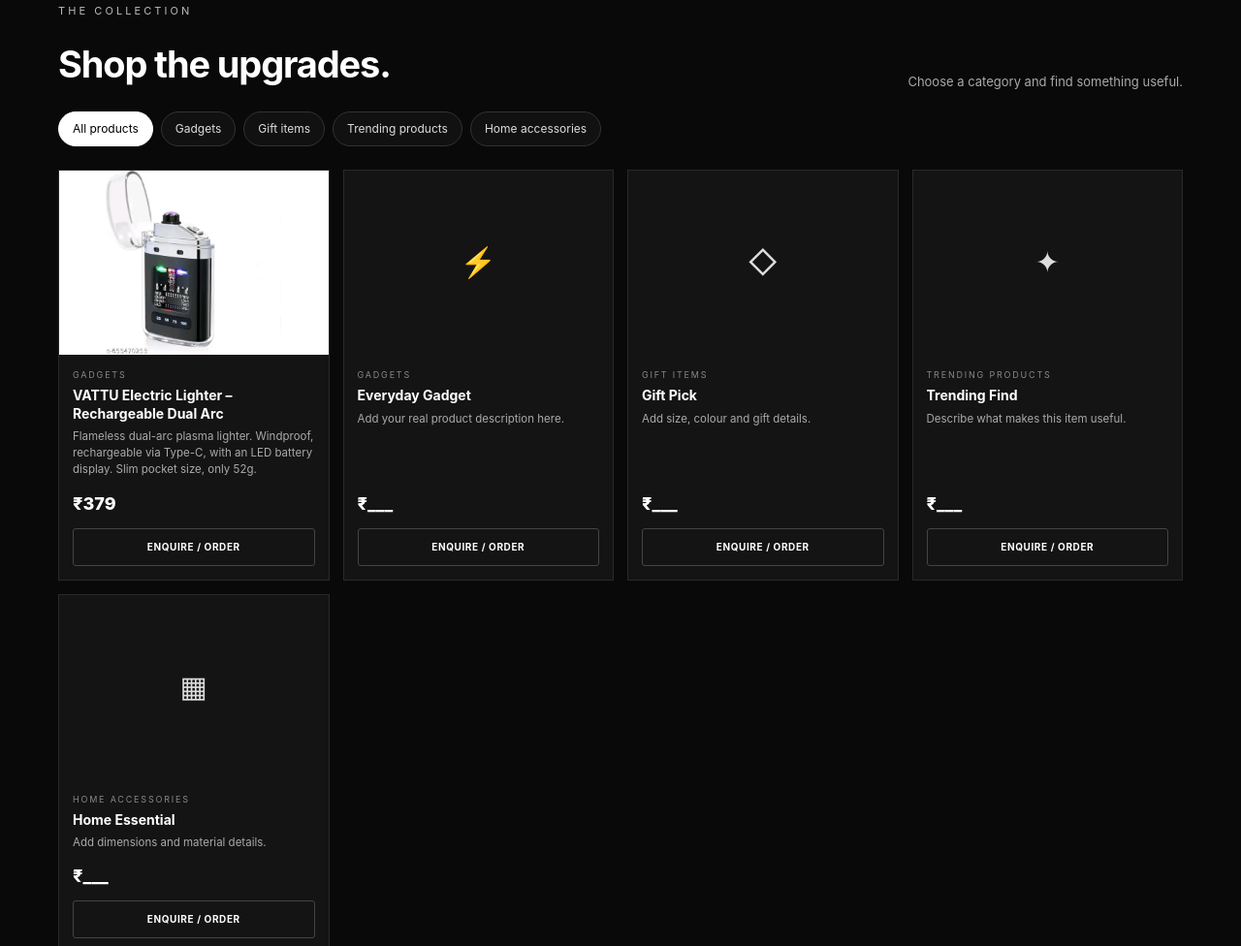
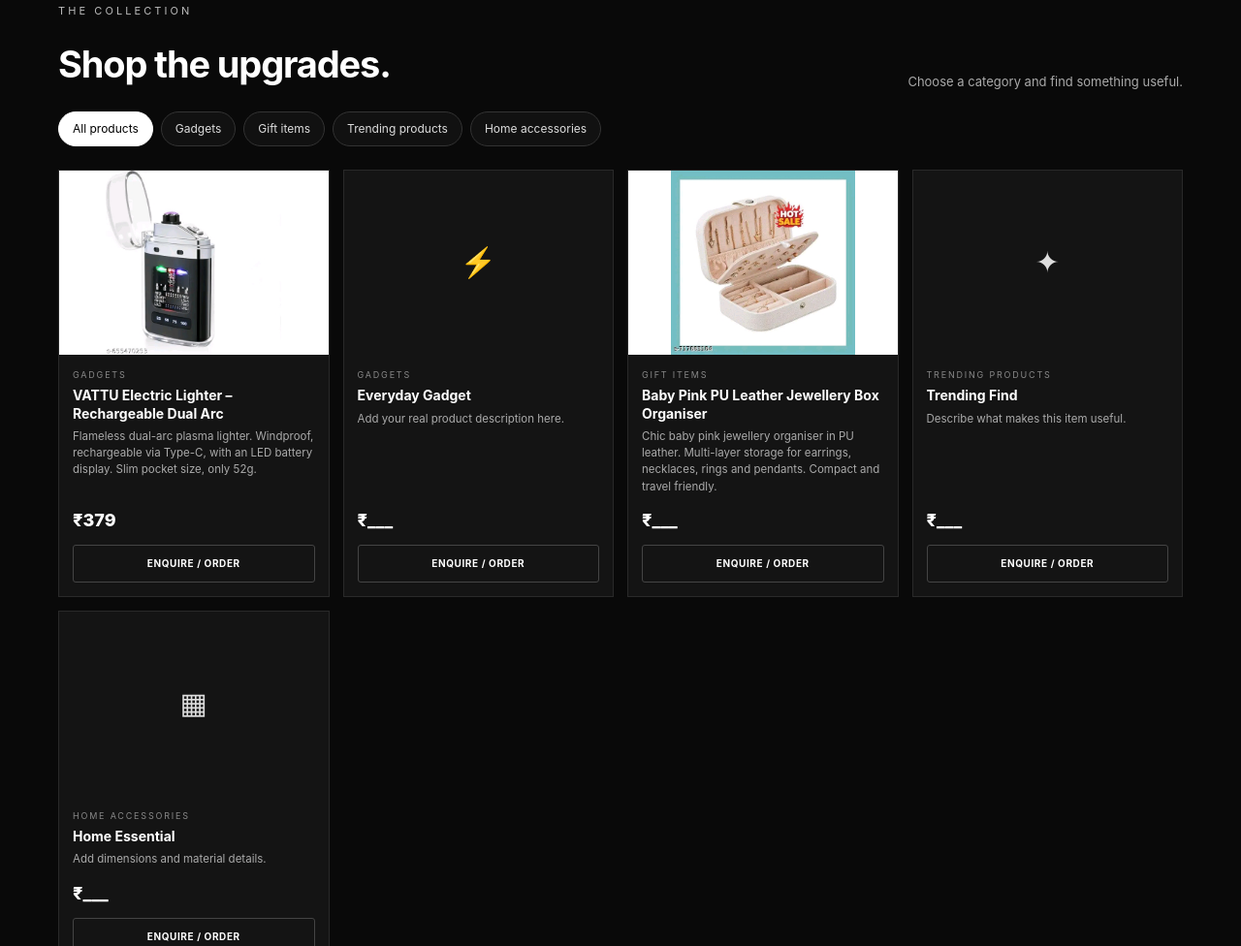
Before and after one commit to helloworld23092-stack/level-up-gears, a plain HTML site: page index.html in a window 1280 px wide. Shown: the part 760-1736 px from the top of the page at 97% size. Drawn offline with Linux system fonts and the light colour scheme.

Commit message:
Add files via upload

```diff
--- a/index.html
+++ b/index.html
@@ -205,7 +205,22 @@ const PRODUCTS = [
    icon:"⚡",
    images:["ms_ud3hf_512_655470253.jpg","ms_j26or_512_655470253.jpg","ms_xgirp_512_655470253.jpg","ms_ysknu_512_655470253.jpg"]},
   {name:"Everyday Gadget",category:"Gadgets",price:"₹___",description:"Add your real product description here.",icon:"⚡",images:[]},
-  {name:"Gift Pick",category:"Gift items",price:"₹___",description:"Add size, colour and gift details.",icon:"◇",images:[]},
+  {name:"Baby Pink PU Leather Jewellery Box Organiser",category:"Gift items",price:"₹___",
+   fullName:"Jewellery Box Organisers for Women | Original PU Leather Travel Friendly Multi-Layer Jewelry Storage Box Organizer for Earrings, Necklace, Rings, Pendants – Baby Pink",
+   description:"Chic baby pink jewellery organiser in PU leather. Multi-layer storage for earrings, necklaces, rings and pendants. Compact and travel friendly.",
+   details:[
+     "Keeps your jewellery neat, safe and beautifully organised",
+     "Multi-layer storage for earrings, necklaces, rings and pendants",
+     "Original PU leather in a soft baby pink shade",
+     "Compact and travel friendly – easy to carry in a bag",
+     "Designed for both everyday use and travel",
+     "Lightweight at 0.3 kg, pack of 1",
+     "Made in India",
+     "A thoughtful gift for women"
+   ],
+   specs:[["Generic name","Jewellery organizer box"],["Colour","Pink"],["Material","PU leather"],["Shape","Square"],["Size (L × B × H)","10 × 10 × 5 cm"],["Weight","0.3 kg"],["Net quantity","Pack of 1"],["Country of origin","India"]],
+   icon:"◇",
+   images:["ms_c5r8t_512_717883184.jpg","ms_iudjg_512_717883184.jpg","ms_qh08q_512_717883184.jpg"]},
   {name:"Trending Find",category:"Trending products",price:"₹___",description:"Describe what makes this item useful.",icon:"✦",images:[]},
   {name:"Home Essential",category:"Home accessories",price:"₹___",description:"Add dimensions and material details.",icon:"▦",images:[]}
 ];
```
